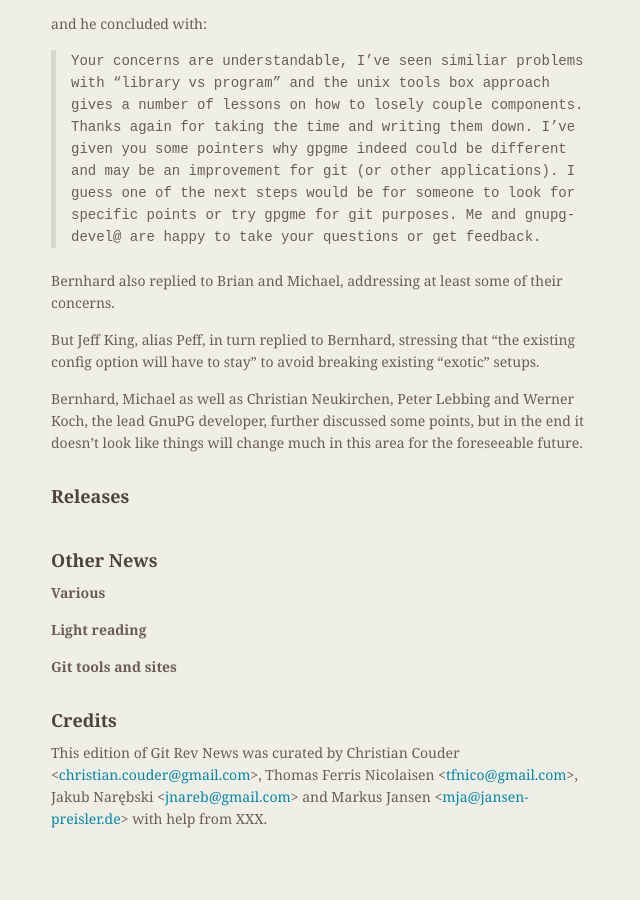
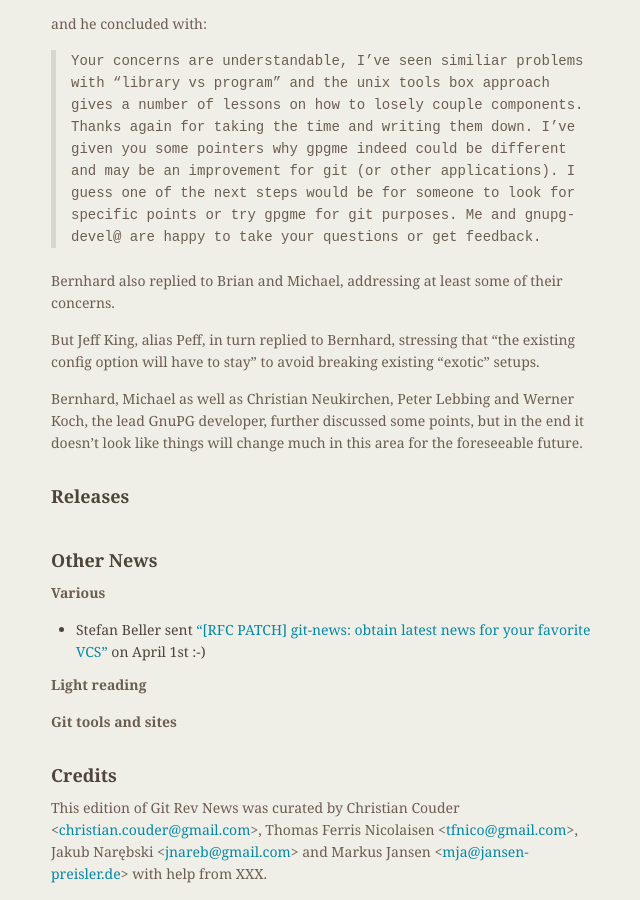
Before and after one commit to git/git.github.io, a Jekyll site: the page built from rev_news/drafts/edition-26.md, in a window 1280 px wide and 900 px high, scrolled down 3403 px. Shown: the whole window, without its empty margins (483-1123 px from the left). Built offline with Jekyll 4.4.1, drawn with Linux system fonts in a browser that asks for light colours; before the commit the page ends 4248 px from its top, so only the background shows below that.

Commit message:
rn-26: talk about Stefan's April 1st post

```diff
--- a/rev_news/drafts/edition-26.md
+++ b/rev_news/drafts/edition-26.md
@@ -218,6 +218,9 @@
 
 __Various__
 
+* Stefan Beller sent
+  ["[RFC PATCH] git-news: obtain latest news for your favorite VCS"](http://public-inbox.org/git/20170331235947.20010-1-sbeller@google.com/)
+  on April 1st :-)
 
 __Light reading__
 
```
